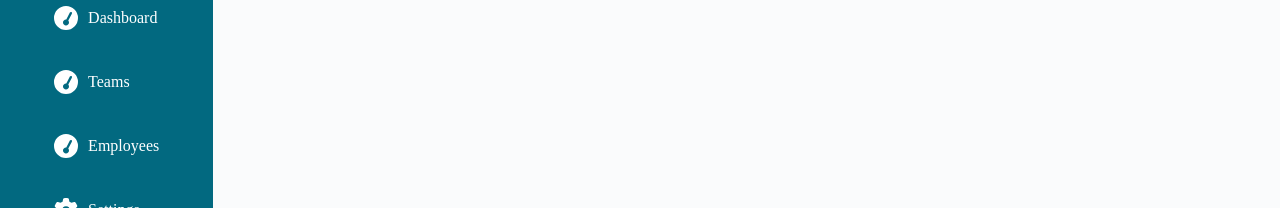
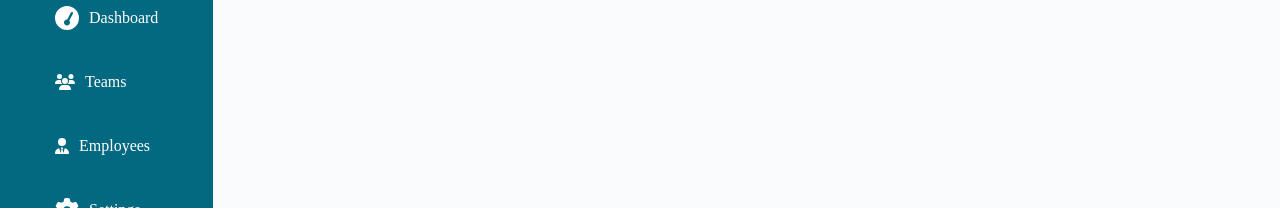
Before and after one commit to Dobaaa/Flowtechtics-Task-, a React (Vite) app: page / in a window 1280 px wide. Shown: the part 160-368 px from the top of the page. Built offline with nearby package versions, Linux system fonts and the light colour scheme.

Commit message:
icons modfiy

```diff
--- a/src/components/SideBar/SideBar.jsx
+++ b/src/components/SideBar/SideBar.jsx
@@ -3,7 +3,12 @@ import { FontAwesomeIcon } from "@fortawesome/react-fontawesome";
 import Logo from "../../assets/logo.png";
 import "./SideBar.css";
 import { NavLink } from "react-router-dom";
-import { faGaugeSimpleHigh, faGear } from "@fortawesome/free-solid-svg-icons";
+import {
+  faGaugeSimpleHigh,
+  faGear,
+  faUsers,
+  faUserTie,
+} from "@fortawesome/free-solid-svg-icons";
 
 const SideBar = () => {
   return (
@@ -21,13 +26,13 @@ const SideBar = () => {
           </div>
           <div>
             <NavLink className="side-bar-link" to={"/teams"}>
-              <FontAwesomeIcon icon={faGaugeSimpleHigh} className="icon" />
+              <FontAwesomeIcon icon={faUsers} />
               <span>Teams</span>
             </NavLink>
           </div>
           <div>
             <NavLink className="side-bar-link" to={"/employees"}>
-              <FontAwesomeIcon icon={faGaugeSimpleHigh} className="icon" />
+              <FontAwesomeIcon icon={faUserTie} />
               <span>Employees</span>
             </NavLink>
           </div>
```
